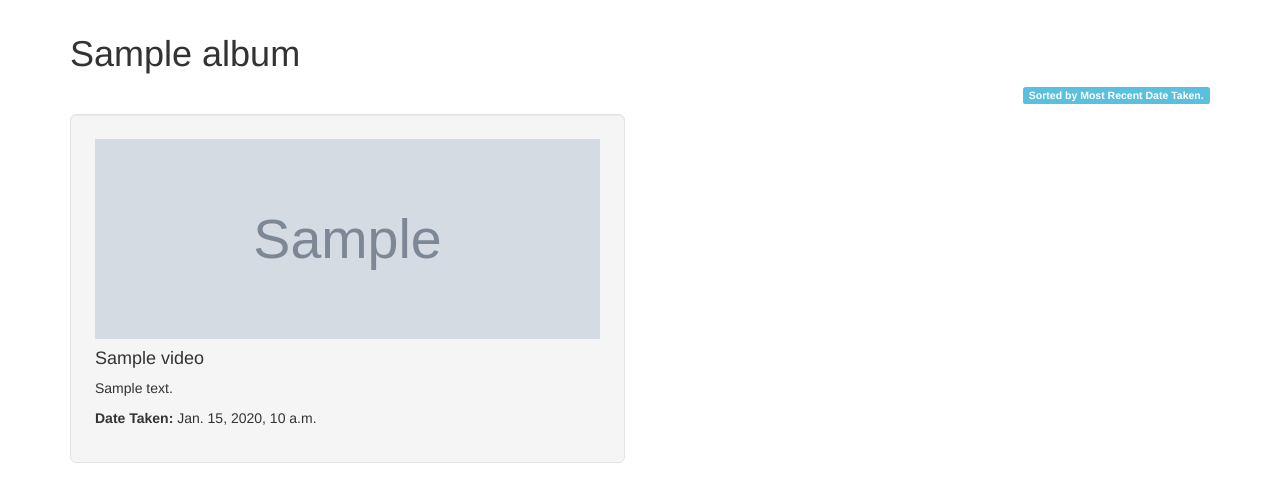
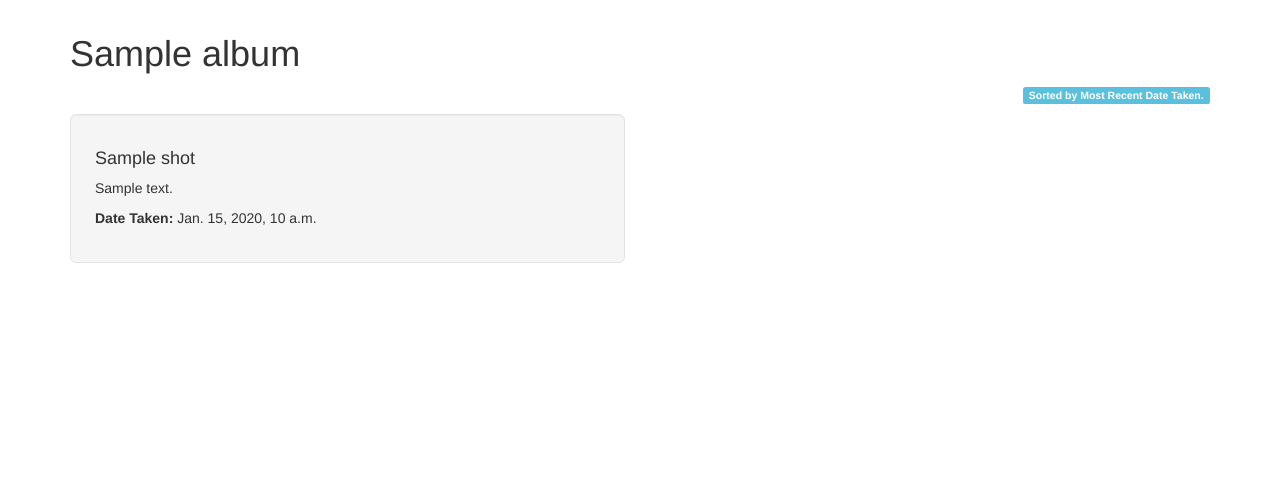
Before and after one commit to dtraleigh/my_video_gallery, a Django app: template templates/album.html in a window 1280 px wide. Shown: the part 51-553 px from the top of the page. Run offline with Django 3.2, Linux system fonts and the light colour scheme; the template is opened without the code that fills it: most values are stand-ins (such as "Sample title", 1, 10 or a date in 2020); grey boxes marked "Sample" are stand-in pictures; some libraries are stand-ins or nearby versions.

Commit message:
created the vr URL on vr images. Next, create the vr view.

```diff
--- a/templates/album.html
+++ b/templates/album.html
@@ -6,16 +6,22 @@
 	<h1>{{album.name}}</h1>
   <p class="text-right"><span class="label label-info">Sorted by Most Recent Date Taken.</span></p>
   <div class="row">
-    {%for video in album_videos%}
+    {%for shot in album_videos%}
     <div class="col-sm-6 col-xs-12">
       <div class="well well-lg">
-        <a href="/album/{{album.id}}/video/{{video.id}}">
-          <div class="album-poster" style="background-image:url({{ MEDIA_URL }}/{{video.poster}});"></div>
-        </a>
-        <h4>{{video.name}}</h4>
+          {%if shot.get_cname == "video"%}
+            <a href="/album/{{album.id}}/video/{{shot.id}}">
+              <div class="album-poster" style="background-image:url({{ MEDIA_URL }}/{{shot.poster}});"></div>
+            </a>
+          {%elif shot.get_cname == "vr_shot"%}
+            <a href="/album/{{album.id}}/vr/{{shot.id}}">
+              <div class="album-poster" style="background-image:url({{ MEDIA_URL }}/{{shot.poster}});"></div>
+            </a>
+          {%endif%}
+        <h4>{{shot.name}}</h4>
         {% autoescape off %}
-        <p>{{video.description}}</p>
-        <p><strong>Date Taken:</strong> {{video.date_shot}}</p>
+        <p>{{shot.description}}</p>
+        <p><strong>Date Taken:</strong> {{shot.date_shot}}</p>
         {%endautoescape%}
       </div>
     </div>
--- a/video/models.py
+++ b/video/models.py
@@ -21,6 +21,9 @@ class video(models.Model):
     def __str__(self):
         return '%s, taken on %s' % (self.name, self.date_shot)
 
+    def get_cname(self):
+        return self.__class__.__name__
+
 
 class vr_shot(models.Model):
     date_added = models.DateTimeField(auto_now_add=True, verbose_name='Date added')
@@ -39,6 +42,9 @@ class vr_shot(models.Model):
 
     def __str__(self):
         return '%s, taken on %s' % (self.name, self.date_shot)
+
+    def get_cname(self):
+        return self.__class__.__name__
 
 
 class album(models.Model):
```
